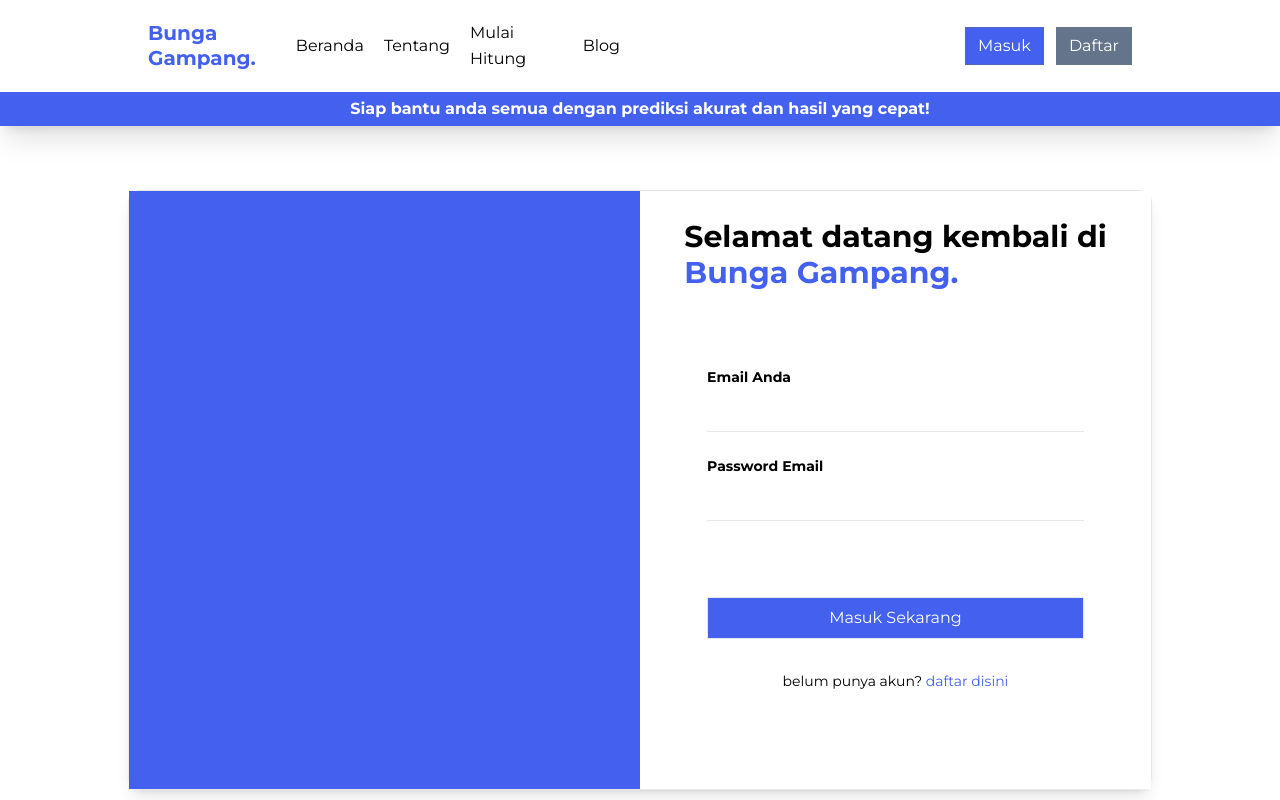
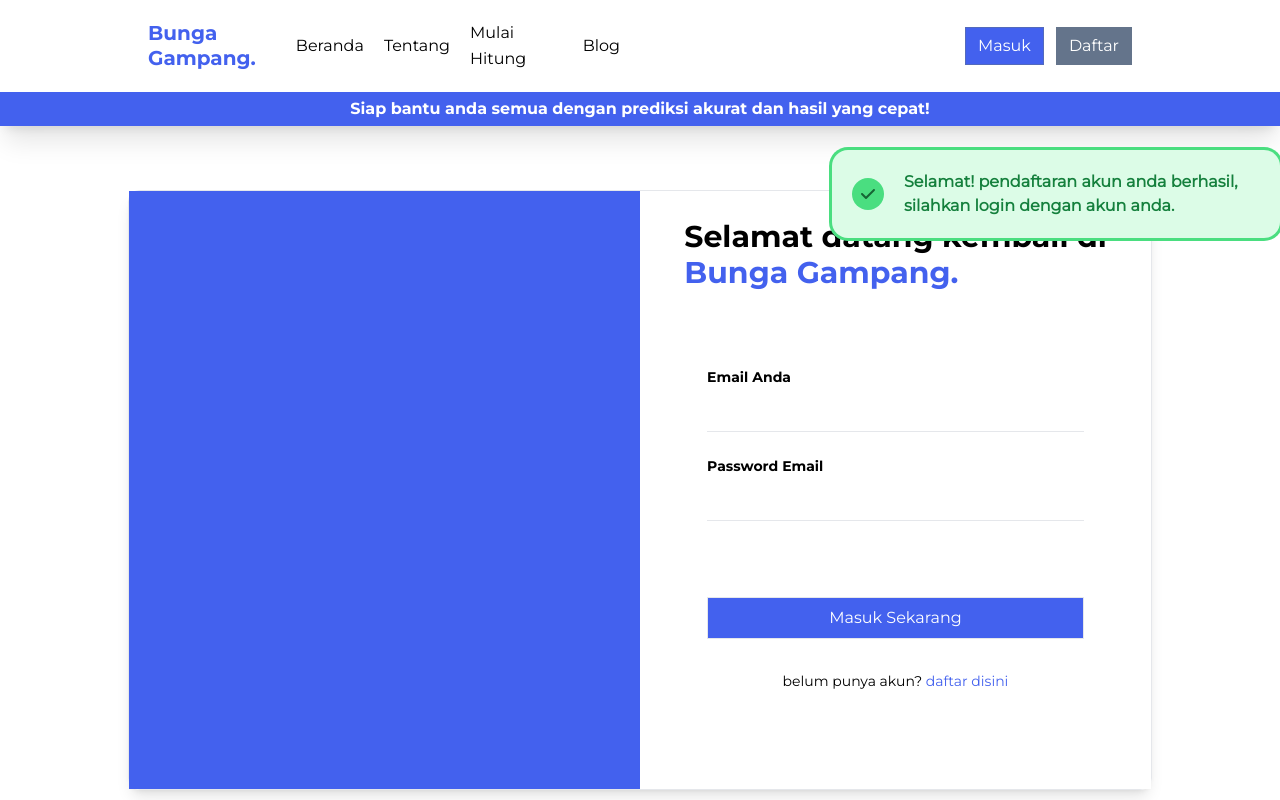
Before and after one commit to MrIrawan/bunga-gampang, a React (Vite) app: page /masuk in a window 1280 px wide. Shown: the top 800 px of the page. Built offline with nearby package versions, Linux system fonts and the light colour scheme.

Commit message:
membuat custom badge alert

```diff
--- a/src/components/Auth.jsx
+++ b/src/components/Auth.jsx
@@ -1,15 +1,18 @@
-import axios from "axios";
+import Alert from "./ui/Alert";
 import { useState, useEffect } from "react"
 import { useNavigate } from "react-router-dom";
 
 export default function Auth({ variant }) {
 
     return (
+        <>
+        <Alert message="Selamat! pendaftaran akun anda berhasil, silahkan login dengan akun anda." />
         <div className="w-full absolute-center p-16">
             <div className="container w-full mx-auto h-[600px] shadow-lg border rounded-xl flex items-center lg:max-w-[1024px]">
                 { variant === "register" ? <Register /> : <Login /> }
             </div>
         </div>
+        </>
     )
 
 }
--- /dev/null
+++ b/src/components/ui/Alert.jsx
@@ -0,0 +1,15 @@
+import { FontAwesomeIcon } from "@fortawesome/react-fontawesome"
+import { faCheck } from "@fortawesome/free-solid-svg-icons"
+
+export default function Alert({ variant, duration, message }) {
+    return (
+        <div className="absolute mt-6 right-0 z-[9999px] w-fit flex items-center gap-5 bg-green-100 ring ring-green-400 p-5 rounded-2xl max-w-md">
+            <span className="w-8 h-8 p-3 bg-green-400 rounded-full flex items-center justify-center">
+                <FontAwesomeIcon icon={faCheck} className="text-green-800" />
+            </span>
+            <div className="w-full">
+                <p className="font-main text-green-700 font-semibold">{ message }</p>
+            </div>
+        </div>
+    )
+}
```
